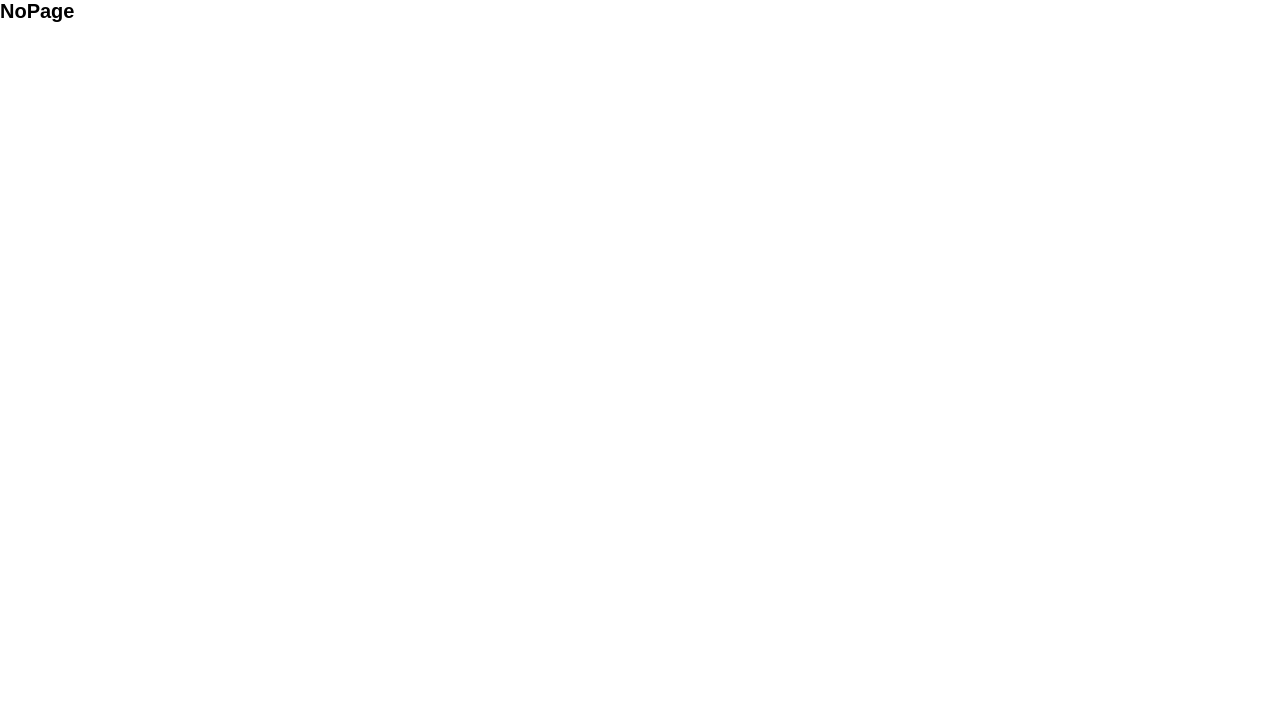
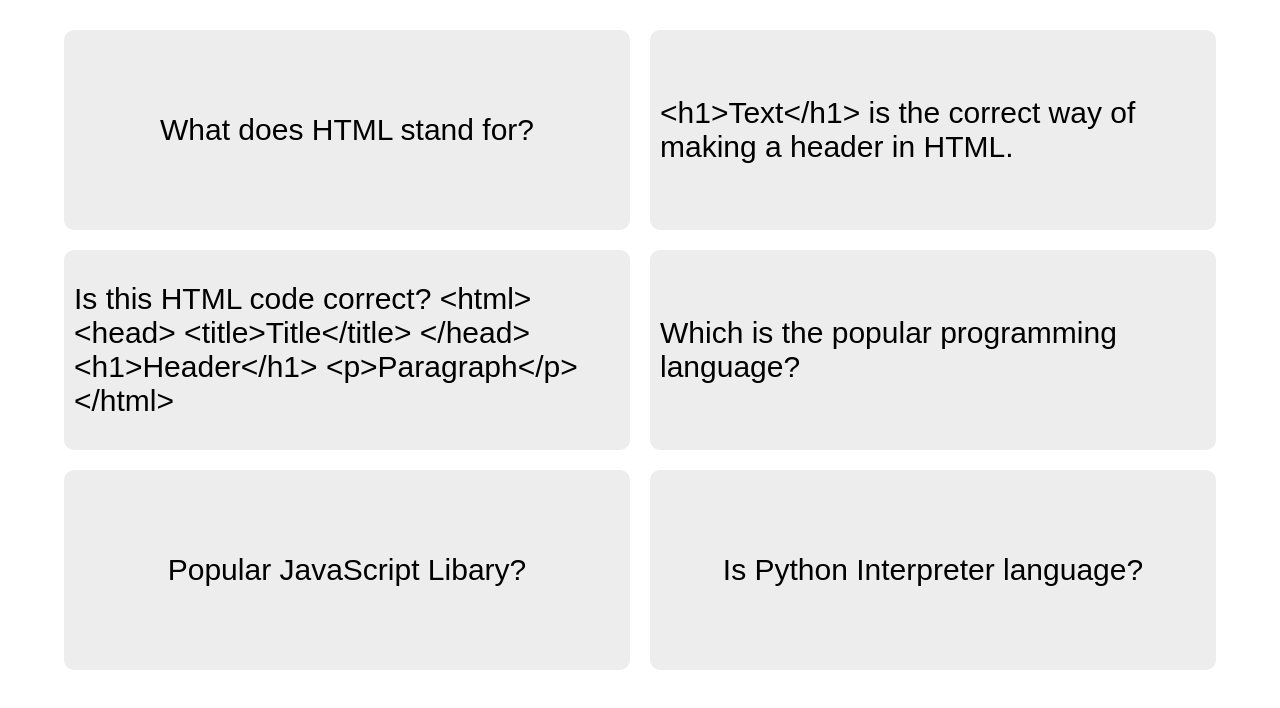
Before and after one commit to kingarunesh/React-Projects, a React (Create React App) app: page /quizflashcard in a window 1280 px wide. Shown: the top 708 px of the page. Built offline with nearby package versions, Linux system fonts and the light colour scheme.

Commit message:
8.1 : Simple Quiz Flash Card

```diff
--- a/src/App.js
+++ b/src/App.js
@@ -8,6 +8,7 @@ import DateCounter from "./components/pages/DateCounter";
 import SliderInputDateCounter from "./components/pages/SliderInputDateCounter";
 import ProfileCard from "./components/devprofile/ProfileCard";
 import FoodMenu from "./components/food-menu/FoodMenu";
+import QuizFlashCard from "./components/simple-flash-card/QuizFlashCard";
 
 export default function App() {
     return (
@@ -23,6 +24,7 @@ export default function App() {
                         <Route path="/sliderinputdatecounter" element={<SliderInputDateCounter />} />
                         <Route path="/profilecard" element={<ProfileCard />} />
                         <Route path="/foodmenu" element={<FoodMenu />} />
+                        <Route path="/quizflashcard" element={<QuizFlashCard />} />
                     </Route>
                 </Routes>
             </BrowserRouter>
--- a/src/components/layout/Home.js
+++ b/src/components/layout/Home.js
@@ -14,16 +14,19 @@ export default function Home() {
                             Counter
                         </Link>
                     </li>
+
                     <li>
                         <Link to="/stepcounter" target="_blank">
                             Step Counter
                         </Link>
                     </li>
+
                     <li>
                         <Link to="/datecounter" target="_blank">
                             Date Counter
                         </Link>
                     </li>
+
                     <li>
                         <Link to="/sliderinputdatecounter" target="_blank">
                             Slider Input Date Counter
@@ -41,6 +44,12 @@ export default function Home() {
                             Food Menu
                         </Link>
                     </li>
+
+                    <li>
+                        <Link to="/quizflashcard" target="_blank">
+                            Quiz Flash Card
+                        </Link>
+                    </li>
                 </ol>
             </nav>
 
--- /dev/null
+++ b/src/components/simple-flash-card/QuizFlashCard.js
@@ -0,0 +1,29 @@
+import { useState } from "react";
+
+import DATA from "./database";
+
+export default function QuizFlashCard() {
+    const [selectdId, setSelectedId] = useState(null);
+
+    const selectHandler = function (id) {
+        setSelectedId((currentID) => (currentID !== id ? id : null));
+    };
+
+    return (
+        <>
+            <div className="quizFlashCard">
+                {DATA.map((item) => (
+                    <div
+                        style={{ backgroundColor: item.id === selectdId ? "red" : "" }}
+                        className="quizFlashCard__card"
+                        key={item.id}
+                        // onClick={() => setSelectedId(item.id)}
+                        onClick={() => selectHandler(item.id)}
+                    >
+                        {selectdId === item.id ? item.answer : item.question}
+                    </div>
+                ))}
+            </div>
+        </>
+    );
+}
--- /dev/null
+++ b/src/components/simple-flash-card/database.js
@@ -0,0 +1,35 @@
+const DATA = [
+    {
+        id: 1,
+        question: "What does HTML stand for?",
+        answer: "Hyper Text Markup Language",
+    },
+    {
+        id: 2,
+        question: "<h1>Text</h1> is the correct way of making a header in HTML.",
+        answer: "True",
+    },
+    {
+        id: 3,
+        question:
+            "Is this HTML code correct? <html> <head> <title>Title</title> </head> <h1>Header</h1> <p>Paragraph</p> </html>",
+        answer: "No",
+    },
+    {
+        id: 4,
+        question: "Which is the popular programming language?",
+        answer: "JavaScript",
+    },
+    {
+        id: 5,
+        question: "Popular JavaScript Libary?",
+        answer: "React.JS",
+    },
+    {
+        id: 6,
+        question: "Is Python Interpreter language?",
+        answer: "Yes",
+    },
+];
+
+export default DATA;
--- a/src/index.scss
+++ b/src/index.scss
@@ -330,3 +330,30 @@ footer {
         color: #333;
     }
 }
+
+//SECTION :     simple quiz flash card
+.quizFlashCard {
+    width: 90%;
+    margin: auto;
+    margin-top: 3rem;
+
+    display: grid;
+    grid-template-columns: 1fr 1fr;
+    gap: 2rem;
+
+    @media only screen and (max-width: 500px) {
+        grid-template-columns: 1fr;
+    }
+
+    &__card {
+        background-color: #ededed;
+        font-size: 3rem;
+        padding: 1rem;
+        border-radius: 1rem;
+        min-height: 20rem;
+
+        display: flex;
+        align-items: center;
+        justify-content: center;
+    }
+}
```
